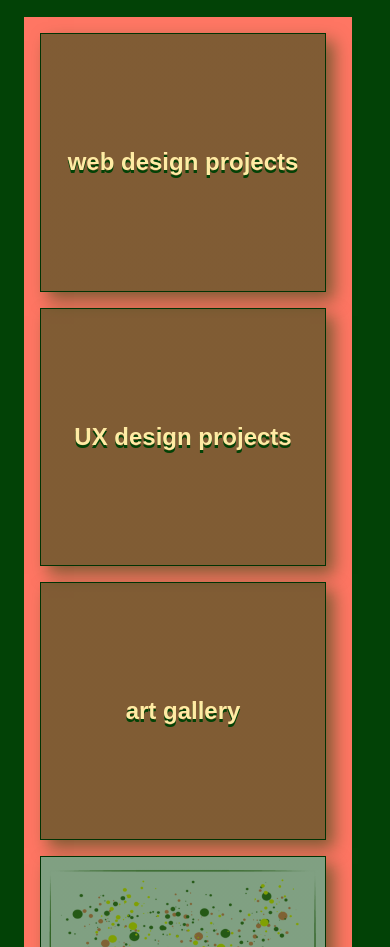
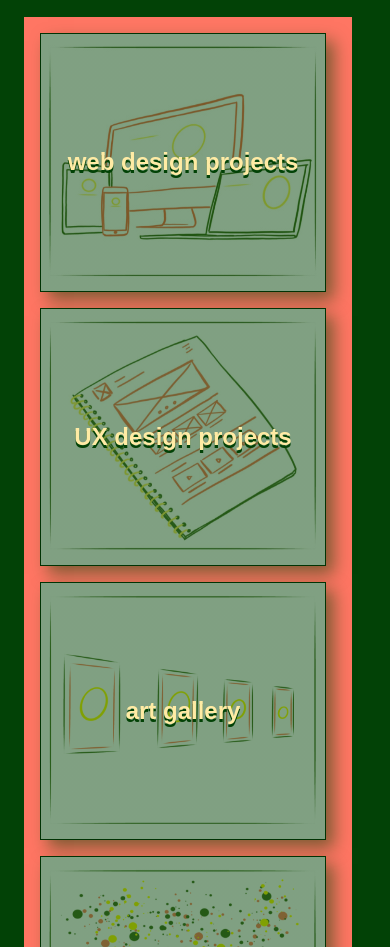
Before and after one commit to SmrutiKaralgikar/SmrutiKaralgikar, a plain HTML site: page final/index.html in a window 390 px wide. Shown: the part 153-1100 px from the top of the page. Drawn offline with Linux system fonts and the light colour scheme.

Commit message:
Update portfolio.css

```diff
--- a/final/CSS/portfolio.css
+++ b/final/CSS/portfolio.css
@@ -99,7 +99,7 @@ section{
 }
 
 .move1{
-	background: linear-gradient(rgba(2, 66, 6, .5), rgba(2, 66, 6, .5)),url('/img/WebDesignillustration.jpg');
+	background: linear-gradient(rgba(2, 66, 6, .5), rgba(2, 66, 6, .5)),url('https://smrutikaralgikar.github.io/img/WebDesignillustration.jpg');
 	display: inline-flex;
 	width: 25em;
 	height: 15em;
@@ -109,13 +109,13 @@ section{
 }
 
 .move1:hover{
-	background: linear-gradient(rgba(2, 66, 6, .8), rgba(2, 66, 6, .8)),url('./img/WebDesignillustration.JPG');
+	background: linear-gradient(rgba(2, 66, 6, .8), rgba(2, 66, 6, .8)),url('https://smrutikaralgikar.github.io/img/WebDesignillustration.JPG');
 	background-size: 100% 100%;
 }
 
 .move2{
 	float: right;
-	background: linear-gradient(rgba(2, 66, 6, .5), rgba(2, 66, 6, .5)),url('./img/UXillustration.JPG');
+	background: linear-gradient(rgba(2, 66, 6, .5), rgba(2, 66, 6, .5)),url('https://smrutikaralgikar.github.io/img/UXillustration.JPG');
 	display: inline-flex;
 	width: 25em;
 	height: 15em;
@@ -125,12 +125,12 @@ section{
 }
 
 .move2:hover{
-	background: linear-gradient(rgba(2, 66, 6, .8), rgba(2, 66, 6, .8)),url('./img/UXillustration.JPG');
+	background: linear-gradient(rgba(2, 66, 6, .8), rgba(2, 66, 6, .8)),url('https://smrutikaralgikar.github.io/img/UXillustration.JPG');
 	background-size: 100% 100%;
 }
 
 .move3{
-	background: linear-gradient(rgba(2, 66, 6, .5), rgba(2, 66, 6, .5)),url('./img/Galleryillustration.PNG');
+	background: linear-gradient(rgba(2, 66, 6, .5), rgba(2, 66, 6, .5)),url('https://smrutikaralgikar.github.io/img/Galleryillustration.PNG');
 	display: inline-flex;
 	width: 25em;
 	height: 15em;
@@ -140,13 +140,13 @@ section{
 }
 
 .move3:hover{
-	background: linear-gradient(rgba(2, 66, 6, .8), rgba(2, 66, 6, .8)),url('./img/Galleryillustration.PNG');
+	background: linear-gradient(rgba(2, 66, 6, .8), rgba(2, 66, 6, .8)),url('https://smrutikaralgikar.github.io/img/Galleryillustration.PNG');
 	background-size: 100% 100%;
 }
 
 .move4{
 	float: right;
-	background: linear-gradient(rgba(2, 66, 6, .5), rgba(2, 66, 6, .5)),url('https://github.com/SmrutiKaralgikar/SmrutiKaralgikar/blob/main/final/img/Designillustration.PNG');
+	background: linear-gradient(rgba(2, 66, 6, .5), rgba(2, 66, 6, .5)),url('https://smrutikaralgikar.github.io/img/Designillustration.PNG');
 	display: inline-flex;
 	width: 25em;
 	height: 15em;
@@ -156,7 +156,7 @@ section{
 }
 
 .move4:hover{
-	background: linear-gradient(rgba(2, 66, 6, .8), rgba(2, 66, 6, .8)),url('https://github.com/SmrutiKaralgikar/SmrutiKaralgikar/blob/main/final/img/Designillustration.PNG');
+	background: linear-gradient(rgba(2, 66, 6, .8), rgba(2, 66, 6, .8)),url('https://smrutikaralgikar.github.io/img/Designillustration.PNG');
 	background-size: 100% 100%;
 }
 
@@ -494,7 +494,7 @@ section{
 }
 
 .move1{
-	background: linear-gradient(rgba(2, 66, 6, .5), rgba(2, 66, 6, .5)),url('./img/WebDesignillustration.JPG');
+	background: linear-gradient(rgba(2, 66, 6, .5), rgba(2, 66, 6, .5)),url('https://smrutikaralgikar.github.io/img/WebDesignillustration.JPG');
 	display: inline-flex;
 	width: 30vw;
 	height: 25vh;
@@ -504,13 +504,13 @@ section{
 }
 
 .move1:hover{
-	background: linear-gradient(rgba(2, 66, 6, .8), rgba(2, 66, 6, .8)),url('./img/WebDesignillustration.JPG');
+	background: linear-gradient(rgba(2, 66, 6, .8), rgba(2, 66, 6, .8)),url('https://smrutikaralgikar.github.io/img/WebDesignillustration.JPG');
 	background-size: 100% 100%;
 }
 
 .move2{
 	float: right;
-	background: linear-gradient(rgba(2, 66, 6, .5), rgba(2, 66, 6, .5)),url('./img/UXillustration.JPG');
+	background: linear-gradient(rgba(2, 66, 6, .5), rgba(2, 66, 6, .5)),url('https://smrutikaralgikar.github.io/img/UXillustration.JPG');
 	display: inline-flex;
 	width: 30vw;
 	height: 25vh;
@@ -520,12 +520,12 @@ section{
 }
 
 .move2:hover{
-	background: linear-gradient(rgba(2, 66, 6, .8), rgba(2, 66, 6, .8)),url('./img/UXillustration.JPG');
+	background: linear-gradient(rgba(2, 66, 6, .8), rgba(2, 66, 6, .8)),url('https://smrutikaralgikar.github.io/img/UXillustration.JPG');
 	background-size: 100% 100%;
 }
 
 .move3{
-	background: linear-gradient(rgba(2, 66, 6, .5), rgba(2, 66, 6, .5)),url('./img/Galleryillustration.PNG');
+	background: linear-gradient(rgba(2, 66, 6, .5), rgba(2, 66, 6, .5)),url('https://smrutikaralgikar.github.io/img/Galleryillustration.PNG');
 	display: inline-flex;
 	width: 30vw;
 	height: 25vh;
@@ -535,13 +535,13 @@ section{
 }
 
 .move3:hover{
-	background: linear-gradient(rgba(2, 66, 6, .8), rgba(2, 66, 6, .8)),url('./img/Galleryillustration.PNG');
+	background: linear-gradient(rgba(2, 66, 6, .8), rgba(2, 66, 6, .8)),url('https://smrutikaralgikar.github.io/img/Galleryillustration.PNG');
 	background-size: 100% 100%;
 }
 
 .move4{
 	float: right;
-	background: linear-gradient(rgba(2, 66, 6, .5), rgba(2, 66, 6, .5)),url('https://github.com/SmrutiKaralgikar/SmrutiKaralgikar/blob/main/final/img/Designillustration.PNG');
+	background: linear-gradient(rgba(2, 66, 6, .5), rgba(2, 66, 6, .5)),url('https://smrutikaralgikar.github.io/img/Designillustration.PNG');
 	display: inline-flex;
 	width: 30vw;
 	height: 25vh;
@@ -551,7 +551,7 @@ section{
 }
 
 .move4:hover{
-	background: linear-gradient(rgba(2, 66, 6, .8), rgba(2, 66, 6, .8)),url('https://github.com/SmrutiKaralgikar/SmrutiKaralgikar/blob/main/final/img/Designillustration.PNG');
+	background: linear-gradient(rgba(2, 66, 6, .8), rgba(2, 66, 6, .8)),url('https://smrutikaralgikar.github.io/img/Designillustration.PNG');
 	background-size: 100% 100%;
 }
 
@@ -775,7 +775,7 @@ section{
 }
 
 .move1{
-	background: linear-gradient(rgba(2, 66, 6, .5), rgba(2, 66, 6, .5)),url('./img/WebDesignillustration.JPG');
+	background: linear-gradient(rgba(2, 66, 6, .5), rgba(2, 66, 6, .5)),url('https://smrutikaralgikar.github.io/img/WebDesignillustration.JPG');
 	width: 86vw;
 	height: 45vh;
 	padding: .1em .1em;
@@ -786,7 +786,7 @@ section{
 }
 
 .move2{
-	background: linear-gradient(rgba(2, 66, 6, .5), rgba(2, 66, 6, .5)),url('./img/UXillustration.JPG');
+	background: linear-gradient(rgba(2, 66, 6, .5), rgba(2, 66, 6, .5)),url('https://smrutikaralgikar.github.io/img/UXillustration.JPG');
 	width: 86vw;
 	height: 45vh;
 	padding: .1em .1em;
@@ -797,7 +797,7 @@ section{
 }
 
 .move3{
-	background: linear-gradient(rgba(2, 66, 6, .5), rgba(2, 66, 6, .5)),url('./img/Galleryillustration.PNG');
+	background: linear-gradient(rgba(2, 66, 6, .5), rgba(2, 66, 6, .5)),url('https://smrutikaralgikar.github.io/img/Galleryillustration.PNG');
 	width: 86vw;
 	height: 45vh;
 	padding: .1em .1em;
@@ -808,7 +808,7 @@ section{
 }
 
 .move4{
-	background: linear-gradient(rgba(2, 66, 6, .5), rgba(2, 66, 6, .5)),url('https://github.com/SmrutiKaralgikar/SmrutiKaralgikar/blob/main/final/img/Designillustration.PNG');
+	background: linear-gradient(rgba(2, 66, 6, .5), rgba(2, 66, 6, .5)),url('https://smrutikaralgikar.github.io/img/Designillustration.PNG');
 	width: 86vw;
 	height: 45vh;
 	padding: .1em .1em;
@@ -1111,7 +1111,7 @@ section{
 }
 
 .move1{
-	background: linear-gradient(rgba(2, 66, 6, .5), rgba(2, 66, 6, .5)),url('./img/WebDesignillustration.JPG');
+	background: linear-gradient(rgba(2, 66, 6, .5), rgba(2, 66, 6, .5)),url('https://smrutikaralgikar.github.io/img/WebDesignillustration.JPG');
 	width: 72vw;
 	height: 30vh;
 	padding: .1em .1em;
@@ -1122,7 +1122,7 @@ section{
 }
 
 .move2{
-	background: linear-gradient(rgba(2, 66, 6, .5), rgba(2, 66, 6, .5)),url('./img/UXillustration.JPG');
+	background: linear-gradient(rgba(2, 66, 6, .5), rgba(2, 66, 6, .5)),url('https://smrutikaralgikar.github.io/img/UXillustration.JPG');
 	width: 72vw;
 	height: 30vh;
 	padding: .1em .1em;
@@ -1133,7 +1133,7 @@ section{
 }
 
 .move3{
-	background: linear-gradient(rgba(2, 66, 6, .5), rgba(2, 66, 6, .5)),url('./img/Galleryillustration.PNG');
+	background: linear-gradient(rgba(2, 66, 6, .5), rgba(2, 66, 6, .5)),url('https://smrutikaralgikar.github.io/img/Galleryillustration.PNG');
 	width: 72vw;
 	height: 30vh;
 	padding: .1em .1em;
@@ -1144,7 +1144,7 @@ section{
 }
 
 .move4{
-	background: linear-gradient(rgba(2, 66, 6, .5), rgba(2, 66, 6, .5)),url('https://github.com/SmrutiKaralgikar/SmrutiKaralgikar/blob/main/final/img/Designillustration.PNG');
+	background: linear-gradient(rgba(2, 66, 6, .5), rgba(2, 66, 6, .5)),url('https://smrutikaralgikar.github.io/img/Designillustration.PNG');
 	width: 72vw;
 	height: 30vh;
 	padding: .1em .1em;
```
